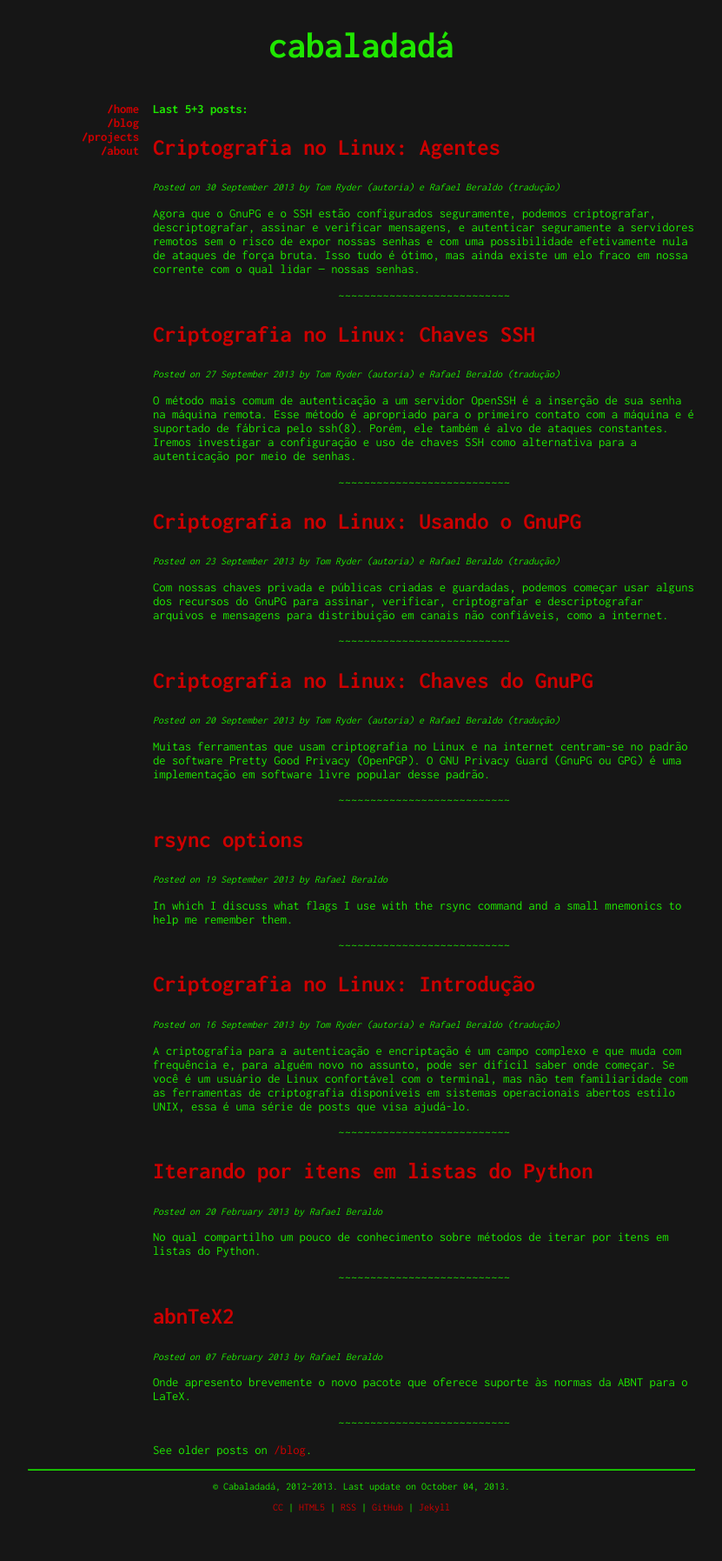
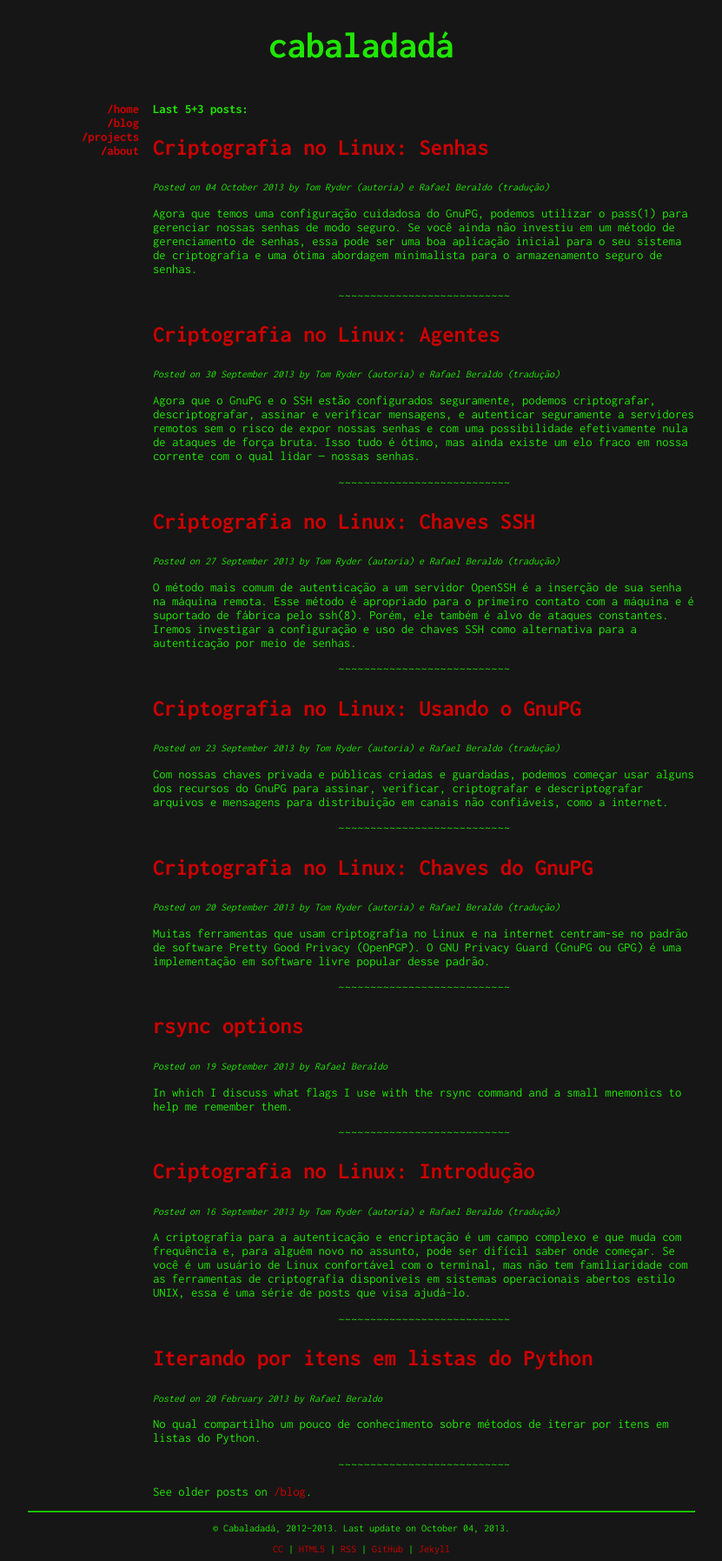
Before and after one commit to rberaldo/cabaladada, a Jekyll site: the page built from index.html, in a window 1280 px wide. Shown: the whole page at 87% size, without its empty margins (224-1055 px from the left). Built offline with Jekyll 4.4.1, drawn with Linux system fonts in a browser that asks for light colours; Markdown is read by kramdown in place of the engine named in the settings; comment, search, counter and statistics services are not loaded; before the commit the page ends 1747 px from its top, so only the background shows below that; some of the changed lines change nothing that is shown.

Commit message:
New post: pass(1)

```diff
--- a/_posts/2013-09-16-linux_cripto_intro.markdown
+++ b/_posts/2013-09-16-linux_cripto_intro.markdown
@@ -49,7 +49,7 @@ os outros artigos.
 [gnupg_uso]: {% post_url 2013-09-23-linux_cripto_gnupg_uso %}
 [ssh_chaves]: {% post_url 2013-09-27-linux_cripto_chaves_ssh %}
 [agentes]: {% post_url 2013-09-30-linux_cripto_agentes %}
-[pass]: #
+[pass]: {% post_url 2013-10-04-linux_cripto_senhas %}
 [mutt]: #
 [duplicity]: #
 [luks]: #
--- a/_posts/2013-10-04-linux_cripto_senhas.markdown
+++ b/_posts/2013-10-04-linux_cripto_senhas.markdown
@@ -2,8 +2,7 @@
 layout: post
 title: "Criptografia no Linux: Senhas"
 author: Tom Ryder (autoria) e Rafael Beraldo (tradução)
-excerpt:
-published: false
+excerpt: Agora que temos uma configuração cuidadosa do GnuPG, podemos utilizar o pass(1) para gerenciar nossas senhas de modo seguro. Se você ainda não investiu em um método de gerenciamento de senhas, essa pode ser uma boa aplicação inicial para o seu sistema de criptografia e uma ótima abordagem minimalista para o armazenamento seguro de senhas.
 ---
 
 Essa é o sexto post de uma série de dez posts traduzindo o original de Tom
@@ -14,28 +13,28 @@ Para a lista de posts, veja a [introdução][linux_crypto_intro].
 
 ---
 
-É cada vez mais amplamente conhecido que o uso de senhas previsíveis ou o uso
-da mesma senha para mais de uma conta é um sério risco de segurança, pois um
-invasor pode tomar controle de uma conta (como um email) e causar uma série de
-prejuízos. Se um invasor conseguir o hash de sua senha para algum serviço na web,
-você quer ter certeza de que o hash é muito difícil de reverter e, mesmo que
+É cada vez mais conhecido que o uso de senhas previsíveis ou o uso da mesma
+senha para mais de uma conta é um sério risco de segurança, pois um invasor
+pode tomar controle de uma conta (como um email) e causar uma série de
+prejuízos. Se um invasor conseguir o hash de sua senha para algum serviço na
+web, convém ter certeza de que o hash é muito difícil de reverter e, mesmo que
 ele possa ser revertido, é exclusivo o bastante para não dar ao invasor acesso
 a qualquer outra de suas contas.
 
-Essa crescente percepção contribuiu com a popularidade dos **gerenciadores de
+Essa crescente percepção contribuiu para a popularidade dos **gerenciadores de
 senhas**, ferramentas projetadas para gerar, armazenar e recuperar senhas de
 forma segura, criptografadas com uma senha ou palavra passe mestra. Em alguns
-casos, como com o [KeePass][keepass], os dados são armazenados localmente; em
-outros, como com o [LastPass][lastpass], são armazenados em um serviço da web.
+casos, como o [KeePass][keepass], os dados são armazenados localmente; em
+outros, como o [LastPass][lastpass], são armazenados em um serviço da web.
 Ambas são boas ferramentas e funcionam bem no Linux. Pessoalmente, tenho
-algumas reservas quanto o LastPass, já que não quero minhas senhas armazenadas
-em um serviço de terceiros, além de [não confiar na criptografia com o
+algumas reservas quanto o LastPass, pois não quero minhas senhas armazenadas em
+um serviço de terceiros, além de [não confiar na criptografia com o
 JavaScript][javascript_crypto].
 
-Curiosamente, por que nós agora temos uma configuração cuidadosa do GnuPG para
-lidar com a criptografia sozinhos, outra opção é a ferramenta [`pass(1)][pass],
-que se autoproclama “o gerenciador de senhas padrão do UNIX”.  Ela não passa de
-um shell script e algumas completações para o `bash(1)` baseados em ferramentas
+Curiosamente, agora que temos uma configuração cuidadosa do GnuPG para lidar
+com a criptografia, outra opção é a ferramenta [`pass(1)][pass], que se
+autoproclama “o gerenciador de senhas padrão do UNIX”.  Ela não passa de um
+shell script e algumas completações para o `bash(1)` baseados em ferramentas
 existentes como o [`git(1)`][git], o [`gpg2(1)`][gpg2], o  [`pwgen(1)`][pwgen],
 o [`tree(1)`][tree], o [`xclip(1)`][xclip] e seu `$EDITOR` de escolha. Se você
 ainda não investiu em um método de gerenciamento de senhas existente, essa pode
@@ -48,7 +47,7 @@ pacote `pass`:
 
     # apt-get install pass
 
-Ele inclui um manual:
+Ela inclui um manual:
 
     $ man pass
 
@@ -134,8 +133,8 @@ comando:
     The generated password to google.com/gmail/exemplo@gmail.com is:
     pJeF18CrZEZzI59D
 
-O `pass(1)` usa o `pwgen(1)` para a geração de senhas. Nos dois casos acima, a
-senha é automaticamente inserida no armazenamento de senhas.
+O `pass(1)` usa o `pwgen(1)` para gerar as senhas. Nos dois casos acima, ela é
+automaticamente inserida no armazenamento.
 
 Se você precisa modificar uma senha existente, você pode tanto sobrescrevê-la
 com o comando `insert`, ou usar a operação `edit` para chamar o `$EDITOR` de
@@ -155,7 +154,7 @@ normalmente trabalha.
 
 ## Recuperando senhas
 
-A senha que adicionamos ao programa pode ser, agora, recuperado e impresso na
+A senha que adicionamos ao programa pode ser, agora, recuperada e impressa na
 linha de comando, desde que digitemos a senha correta para nossa chave privada:
 
     $ pass google.com/gmail/exemplo@gmail.com
@@ -234,6 +233,9 @@ O diretório pode ser restaurado de forma similar:
         < password-store-backup.tar.gz.gpg \
         | tar -xz
 
+Essa entrada é a parte 6 de 10 na série [Criptografia no
+Linux][linux_crypto_intro].
+
 [linux_crypto]: http://blog.sanctum.geek.nz/series/linux-crypto/
 [cc]: http://creativecommons.org/licenses/by-nc-sa/3.0/
 [linux_crypto_intro]: {% post_url 2013-09-16-linux_cripto_intro %}
```
